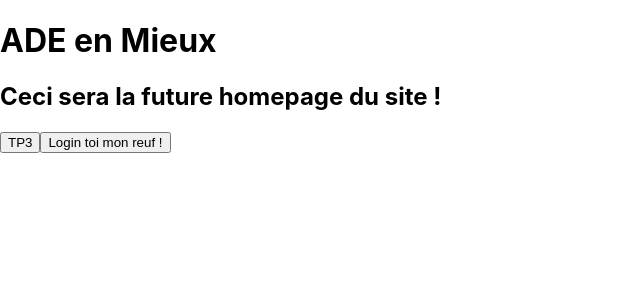
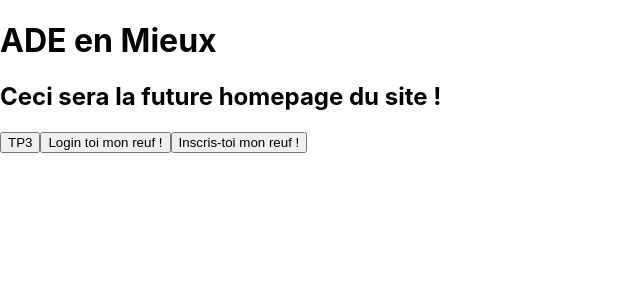
Before and after one commit to RicardMatteo/Appli-Web, a React (Create React App) app in the folder ade-en-mieux/: page / in a window 1280 px wide. Shown: the top 300 px of the page, without its empty margins (0-640 px from the left). Built offline with nearby package versions, Linux system fonts and the light colour scheme.

Commit message:
register toi mon reuf

```diff
--- a/ade-en-mieux/src/routes/root.tsx
+++ b/ade-en-mieux/src/routes/root.tsx
@@ -13,6 +13,7 @@ export default function Root() {
       </div>
       <button onClick={() => navigate("/tp3")}>TP3</button>
       <button onClick={() => navigate("/login")}>Login toi mon reuf !</button>
+      <button onClick={() => navigate("/register")}>Inscris-toi mon reuf !</button>
     </>
   );
 }
```
